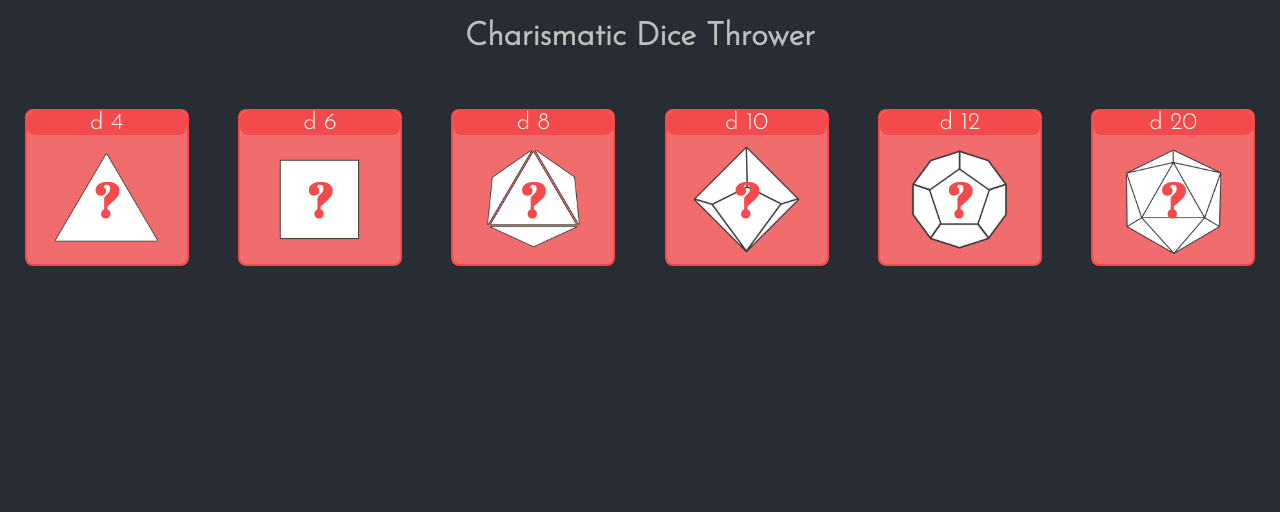
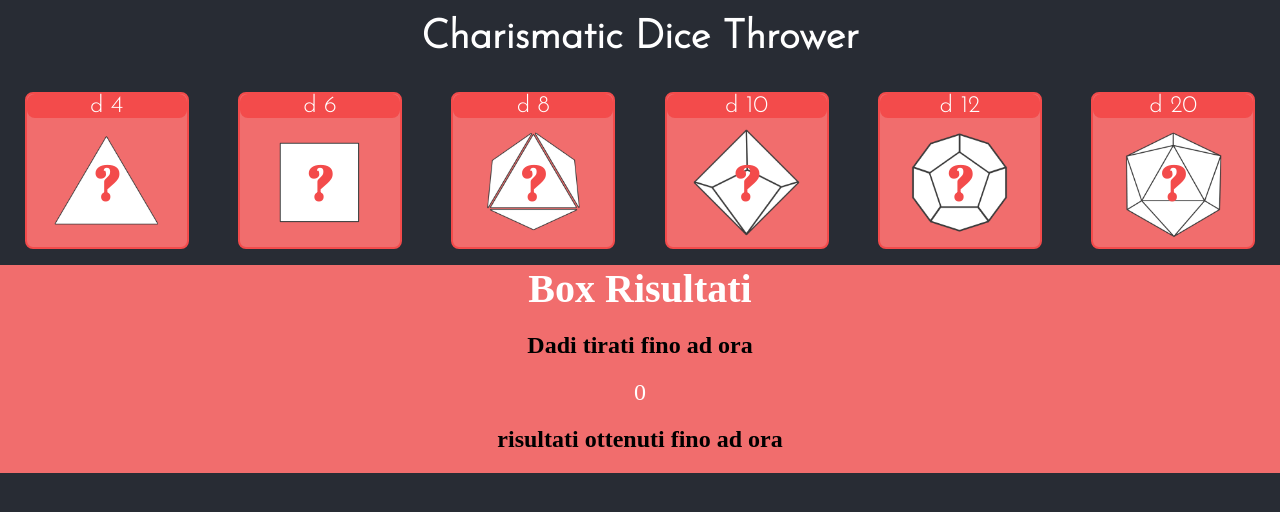
Before and after one commit to PirottaNicola/my_first_pwa, a React (Create React App) app: page / in a window 1280 px wide. Shown: the top 512 px of the page. Built offline with nearby package versions, Linux system fonts and the light colour scheme; no server answers.

Commit message:
new component with history of results

```diff
--- a/package.json
+++ b/package.json
@@ -9,7 +9,7 @@
     "react": "^17.0.2",
     "react-dom": "^17.0.2",
     "react-howler": "^5.0.0",
-    "react-scripts": "4.0.3",
+    "react-scripts": "^5.0.1",
     "web-vitals": "^0.2.4",
     "workbox-background-sync": "^5.1.4",
     "workbox-broadcast-update": "^5.1.4",
@@ -47,6 +47,6 @@
       "last 1 firefox version",
       "last 1 safari version"
     ],
-    "homepage" : "."
+    "homepage": "."
   }
 }
--- a/src/App.js
+++ b/src/App.js
@@ -1,13 +1,20 @@
-import './App.css';
-import DiceContainer from './components/diceContainer';
+import { useState } from 'react'
+import './App.css'
+import BoxRisultati from './components/BoxRisultati'
+import DiceContainer from './components/diceContainer'
 function App() {
+  // array contenente il valore dei dadi tirati fino ad ora, da passare a BoxRisultati
+  const [risultatiPassati, setRisultatiPassati] = useState([])
+
   return (
     <div className='App'>
+      <br />
       <h1 className='Titolo'>Charismatic Dice Thrower</h1>
       <br></br>
-      <DiceContainer />
+      <DiceContainer onDiceThrow={setRisultatiPassati} />
+      <BoxRisultati risultati_passati={risultatiPassati} />
     </div>
-  );
+  )
 }
 
-export default App;
+export default App
--- /dev/null
+++ b/src/components/BoxRisultati.css
@@ -0,0 +1,22 @@
+.boxRisultati {
+    display: flex;
+    flex-direction: column;
+    align-items: center;
+    justify-content: center;
+    width: 100%;
+    background-color: rgb(241, 109, 109);
+}
+
+h1 {
+    font-size: 2.5rem;
+    color: white;
+    margin: 0;
+    padding: 0;
+}
+
+p {
+    font-size: 1.5rem;
+    color: white;
+    margin: 0;
+    padding: 0;
+}
--- /dev/null
+++ b/src/components/BoxRisultati.js
@@ -0,0 +1,22 @@
+import './BoxRisultati.css'
+
+function BoxRisultati(props) {
+  // array contenente il valore dei dadi tirati fino ad ora
+  let stringa_risultati = ''
+  if (props.risultati_passati) {
+    for (const value of props.risultati_passati) {
+      stringa_risultati += value + ' '
+    }
+  }
+  return (
+    <div className='boxRisultati'>
+      <h1>Box Risultati</h1>
+      <h2>Dadi tirati fino ad ora</h2>
+      <p>{props.risultati_passati.length}</p>
+      <h2>risultati ottenuti fino ad ora</h2>
+      <p>{stringa_risultati}</p>
+    </div>
+  )
+}
+
+export default BoxRisultati
--- a/src/components/Dice.js
+++ b/src/components/Dice.js
@@ -21,7 +21,7 @@ class Dice extends React.Component {
 
   //definisco la mia funzione che modifica il valore dello stato
   //da chiamare onclick
-  rollDice = () => {
+  diceThrow = () => {
     function sleep(time) {
       return new Promise((resolve) => setTimeout(resolve, time))
     }
@@ -135,10 +135,10 @@ class Dice extends React.Component {
           default:
             break
         }
+        // send the value of the dice to the parent component
+        this.props.onDiceThrow(this.state.valore_dado)
       }
-    ),
-      this.props.onDiceRoll(this.state.valore_dado) // assuming `onDiceRoll` is the callback prop
-
+    )
     sleep(1000).then(() => {
       //have to sleep the same amount of time of animation duration
       this.setState({ rolling: false })
@@ -150,7 +150,7 @@ class Dice extends React.Component {
     return (
       <div
         className={this.state.rolling ? 'dice_rolling' : 'dice_not_rolling'}
-        onClick={this.rollDice}
+        onClick={this.diceThrow}
         tipo_dado={this.state.tipo_dado}
       >
         <p>d {this.props.tipo_dado}</p>
--- a/src/components/diceContainer.js
+++ b/src/components/diceContainer.js
@@ -1,36 +1,28 @@
 import React from 'react'
+import BoxRisultati from './BoxRisultati'
 import Dice from './Dice'
 import './diceContainer.css'
 
-function DiceContainer() {
+function DiceContainer(props) {
+  // array contenente il valore dei dadi tirati fino ad ora
+  const [risultatiPassati, setRisultatiPassati] = React.useState([])
+
+  function handleDiceRoll(value) {
+    // aggiungo il valore del dado tirato all'array dei risultati
+    setRisultatiPassati([...risultatiPassati, value])
+    // data to pass to App.js (parent), i cannot pass the state directly because it is async, so it would be outdated
+    props.onDiceThrow([...risultatiPassati, value])
+  }
+
   return (
     <div className='diceContainer'>
-      <Dice
-        onDiceRoll={(valore_dado) => console.log(valore_dado)}
-        tipo_dado='4'
-      />
-      <Dice
-        onDiceRoll={(valore_dado) => console.log(valore_dado)}
-        tipo_dado='6'
-      />
-      <Dice
-        onDiceRoll={(valore_dado) => console.log(valore_dado)}
-        tipo_dado='8'
-      />
-      <Dice
-        onDiceRoll={(valore_dado) => console.log(valore_dado)}
-        tipo_dado='10'
-      />
-      <Dice
-        onDiceRoll={(valore_dado) => console.log(valore_dado)}
-        tipo_dado='12'
-      />
-      <Dice
-        onDiceRoll={(valore_dado) => console.log(valore_dado)}
-        tipo_dado='20'
-      />
+      <Dice onDiceThrow={handleDiceRoll} tipo_dado='4' />
+      <Dice onDiceThrow={handleDiceRoll} tipo_dado='6' />
+      <Dice onDiceThrow={handleDiceRoll} tipo_dado='8' />
+      <Dice onDiceThrow={handleDiceRoll} tipo_dado='10' />
+      <Dice onDiceThrow={handleDiceRoll} tipo_dado='12' />
+      <Dice onDiceThrow={handleDiceRoll} tipo_dado='20' />
     </div>
   )
 }
-
 export default DiceContainer
```
Also changed, not shown: 1 other file (tests, documents, lock files or other folders).
